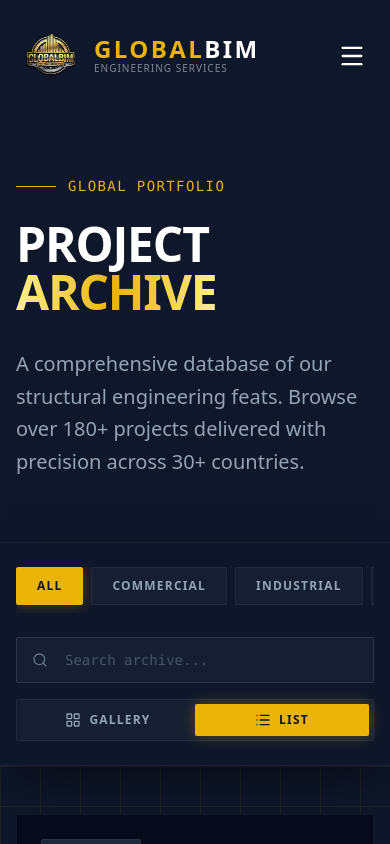
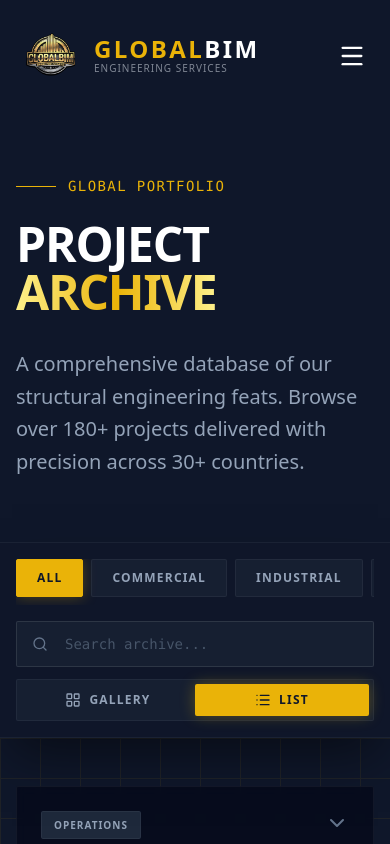
Before and after one commit to Alphaexplora-GlobalBIM/gbim-ui, a React (Vite) app: page /projects in a window 390 px wide. Shown: the top 844 px of the page. Built offline with nearby package versions, Linux system fonts and the light colour scheme.

Commit message:
project searchbar and team photo fix

```diff
--- a/src/assets/data/teamData.ts
+++ b/src/assets/data/teamData.ts
@@ -1,12 +1,14 @@
 // src/data/teamData.ts
+
+const defaultAvatar =
+  "https://upload.wikimedia.org/wikipedia/commons/2/2c/Default_pfp.svg";
 
 export const teamData = [
   {
     id: "manuel-constantino",
     name: "Manuel C.",
     role: "Tekla Modeler / Checker",
-    image:
-      "https://images.unsplash.com/photo-1560250097-0b93528c311a?auto=format&fit=crop&q=80",
+    image: defaultAvatar,
     shortBio:
       "30+ years of experience detailing structural steel across the US and Canada. Known for accuracy that keeps RFIs and rework to a minimum.",
     stats: [
@@ -35,8 +37,7 @@ export const teamData = [
     id: "richard-domingo",
     name: "Engr. Richard D.",
     role: "Project Manager / Checker",
-    image:
-      "https://images.unsplash.com/photo-1573496359142-b8d87734a5a2?auto=format&fit=crop&q=80",
+    image: defaultAvatar,
     shortBio:
       "Licensed Civil Engineer with 25+ years checking shop & erection drawings to AISC standards across the US, Asia, and the Philippines.",
     stats: [
@@ -65,8 +66,7 @@ export const teamData = [
     id: "rosario-cabilao",
     name: "Rosario C.",
     role: "Senior Project Manager",
-    image:
-      "https://images.unsplash.com/photo-1519085360753-af0119f7cbe7?auto=format&fit=crop&q=80",
+    image: defaultAvatar,
     shortBio:
       "Senior Project Manager overseeing structural steel detailing teams end-to-end, with 27+ years at her current firm.",
     stats: [
@@ -93,8 +93,7 @@ export const teamData = [
     id: "christopher-abillion",
     name: "Christopher A.",
     role: "Tekla Structures Checker / Modeler",
-    image:
-      "https://images.unsplash.com/photo-1580489944761-15a19d654956?auto=format&fit=crop&q=80",
+    image: defaultAvatar,
     shortBio:
       "18+ years experience checking, modeling, and editing drawings for US fabricators. Started on SDS2 before specializing in Tekla.",
     stats: [
@@ -119,8 +118,7 @@ export const teamData = [
     id: "leia-lustan",
     name: "Leia L.",
     role: "PEMB Senior Steel Detailer",
-    image:
-      "https://images.unsplash.com/photo-1598550874175-4d0ef436c909?auto=format&fit=crop&q=80",
+    image: defaultAvatar,
     shortBio:
       "Brings 14 years of CAD drafting and steel detailing experience, working closely with engineering teams to produce highly accurate drawings.",
     stats: [
@@ -143,8 +141,7 @@ export const teamData = [
     id: "leonard-lustan",
     name: "Arch. Leonard L.",
     role: "PEMB Senior Steel Detailer / Checker",
-    image:
-      "https://images.unsplash.com/photo-1507003211169-0a1dd7228f2d?auto=format&fit=crop&q=80",
+    image: defaultAvatar,
     shortBio:
       "Registered & licensed Architect combining 19+ years of architectural project leadership with pre-engineered building (PEB) steel detailing.",
     stats: [
@@ -169,8 +166,7 @@ export const teamData = [
     id: "romnick-samio",
     name: "Romnick S.",
     role: "Tekla Structure Modeler",
-    image:
-      "https://images.unsplash.com/photo-1560250097-0b93528c311a?auto=format&fit=crop&q=80",
+    image: defaultAvatar,
     shortBio:
       "19+ years at one company, rising from Document Controller to Structural Steel Detailer, and now Tekla Structure Modeler.",
     stats: [
@@ -196,8 +192,7 @@ export const teamData = [
     id: "amgad-al-jaradi",
     name: "Amgad A.",
     role: "IT Administrator / Senior Steel Modeler",
-    image:
-      "https://images.unsplash.com/photo-1519085360753-af0119f7cbe7?auto=format&fit=crop&q=80",
+    image: defaultAvatar,
     shortBio:
       "Manages project coordination alongside reviewing design drawings, combining steel modeling with a strong technical IT background.",
     stats: [
--- a/src/features/Home/Projects.tsx
+++ b/src/features/Home/Projects.tsx
@@ -133,12 +133,11 @@ export default function Projects() {
 
       {/* 2. NAVIGATION & SEARCH */}
       <div className="relative z-40 bg-slate-900/80 border-y border-white/5 mb-0 shadow-2xl shadow-black/50">
-        <div className="max-w-[90rem] mx-auto px-4 sm:px-6 lg:px-8 py-6">
-          {/* Single Row Flex Container */}
-          <div className="flex flex-col xl:flex-row gap-6 justify-between items-center w-full min-w-0">
-            {/* LEFT SIDE: Category Filters (Flexible & Scrollable) */}
-            <div className="flex-1 w-full min-w-0 overflow-x-auto custom-scrollbar pb-2 xl:pb-0">
-              <div className="flex items-center gap-2 w-max pr-4">
+        <div className="max-w-[90rem] mx-auto px-4 sm:px-6 lg:px-8 py-4 sm:py-6">
+          <div className="flex flex-col xl:flex-row gap-4 sm:gap-6 justify-between items-center w-full min-w-0">
+            {/* LEFT SIDE: Category Filters */}
+            <div className="w-full xl:flex-1 min-w-0 overflow-x-auto custom-scrollbar pb-2 xl:pb-0">
+              <div className="flex items-center gap-2 w-max pr-4 xl:pr-6">
                 {categories.map((cat) => (
                   <button
                     key={cat}
@@ -151,10 +150,10 @@ export default function Projects() {
               </div>
             </div>
 
-            {/* RIGHT SIDE: Global Controls Group (Search + Toggle) */}
-            <div className="flex flex-col sm:flex-row items-center gap-4 w-full xl:w-auto shrink-0">
-              {/* Search Bar */}
-              <div className="relative w-full sm:w-80 shrink-0">
+            {/* RIGHT SIDE / BOTTOM ROW: Fluid Controls Group */}
+            <div className="flex flex-col sm:flex-row items-center gap-3 w-full xl:w-auto shrink-0">
+              {/* Search Bar: flex-1 forces it to absorb all empty space on tablets */}
+              <div className="relative w-full sm:flex-1 xl:w-80 shrink-0">
                 <Search className="absolute left-4 top-1/2 -translate-y-1/2 w-4 h-4 text-slate-500 group-focus-within:text-yellow-500 transition-colors" />
                 <input
                   type="text"
@@ -165,11 +164,10 @@ export default function Projects() {
                 />
               </div>
 
-              {/* Subtle Visual Divider */}
               <div className="hidden sm:block w-px h-8 bg-white/10 shrink-0"></div>
 
-              {/* View Toggle */}
-              <div className="flex bg-slate-800/50 rounded-sm p-1 border border-white/5 shrink-0 w-full sm:w-auto">
+              {/* View Toggle: Spans full width on mobile, tightly hugs content on tablet/desktop */}
+              <div className="flex w-full sm:w-auto bg-slate-800/50 rounded-sm p-1 border border-white/5 shrink-0">
                 <button
                   onClick={() => setViewMode("gallery")}
                   className={`flex-1 sm:flex-none flex items-center justify-center gap-2 px-4 py-2 text-xs font-bold uppercase tracking-widest transition-all rounded-sm ${viewMode === "gallery" ? "bg-yellow-500 text-slate-900 shadow-[0_0_15px_rgba(234,179,8,0.3)]" : "text-slate-400 hover:text-white"}`}
```
